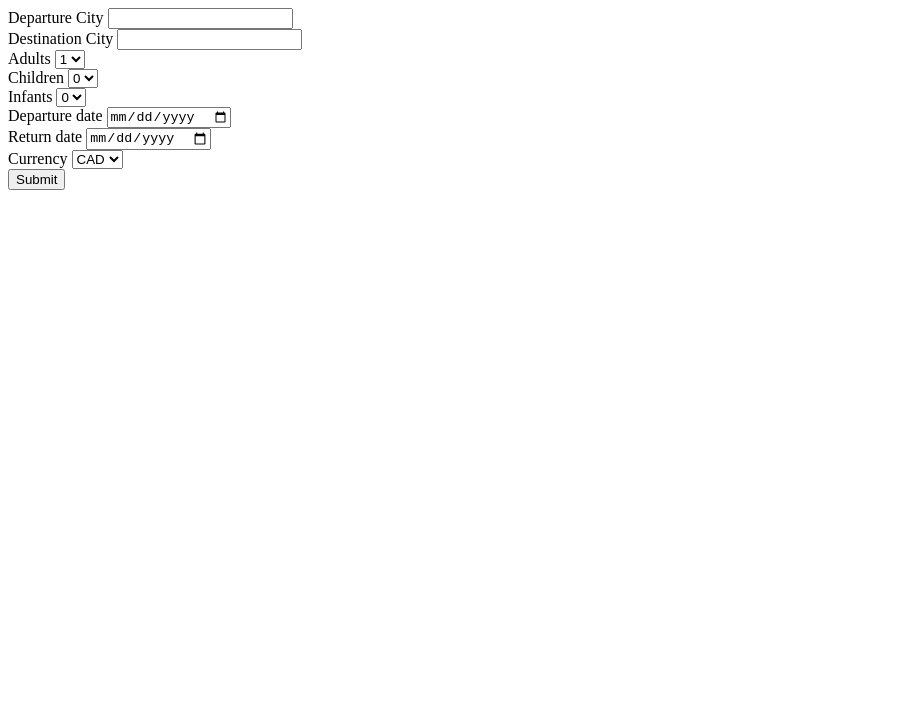
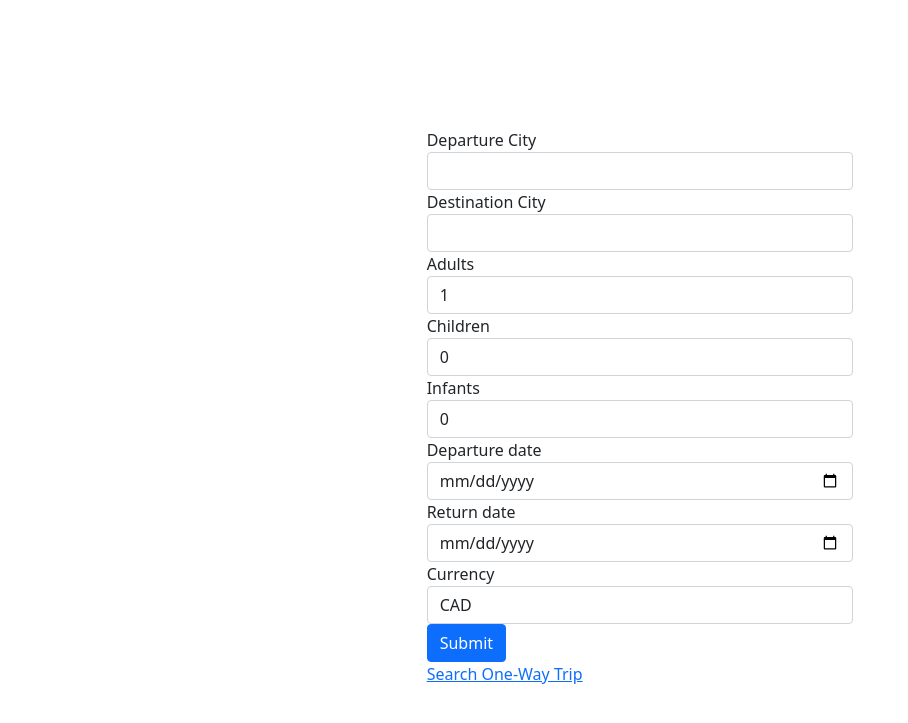
Before and after one commit to ChrisHuynh333/flight-deals, a Flask app: the page made by main.py in a window 1280 px wide. Shown: the top 723 px of the page, without its empty margins (0-908 px from the left). Run offline with Flask 2, Linux system fonts and the light colour scheme; some libraries are stand-ins or nearby versions.

Commit message:
Add additional navigation and start styling

```diff
--- a/main.py
+++ b/main.py
@@ -105,7 +105,7 @@ def trip_search(trip_type):
                     continue
         return render_template("flight_info.html", most_direct_flight=most_direct_flight, cheapest_flight=cheapest_flight, no_flights_message=no_flights_message,
                                trip_type="one_way")
-    return render_template("one_way_trip_search.html", form=form)
+    return render_template("one_way_trip_search.html", form=form, trip_type=trip_type)
 
 if __name__ == "__main__":
     app.run(host='0.0.0.0', port=5000)
--- /dev/null
+++ b/static/styles.css
@@ -0,0 +1,3 @@
+.forms-container {
+    padding: 10% 25% 0 25%;
+}
--- a/templates/flight_info.html
+++ b/templates/flight_info.html
@@ -203,7 +203,6 @@
             <p>Layover Time: {{ most_direct_flight["layover_time"][x] }}</p>
             {% endif %}
             <br>
-
             {% endfor %}
           </div>
         </div>
@@ -211,5 +210,6 @@
       {% endif %}
     </div>
   {% endif %}
+  <a href="{{ url_for('home') }}">Search for another flight</a>
 </div>
 {% endblock %}
--- a/templates/one_way_trip_search.html
+++ b/templates/one_way_trip_search.html
@@ -1,11 +1,8 @@
-<!DOCTYPE html>
-<html lang="en">
-<head>
-    <meta charset="UTF-8">
-    <title>Title</title>
-</head>
-<body>
+{% extends "base.html" %}
+
+{% block content %}
 {% import "bootstrap/wtf.html" as wtf %}
+    <div class="container-fluid forms-container">
         {% with messages = get_flashed_messages() %}
             {% if messages %}
               {% for message in messages %}
@@ -13,8 +10,14 @@
               {% endfor %}
             {% endif %}
         {% endwith %}
-    <div class="col-lg-8 col-md-10 mx-auto content">
+        <div class="col-lg-8 col-md-10 mx-auto">
             {{ wtf.quick_form(form, novalidate=True, button_map={"submit": "primary"}) }}
+            {% if trip_type == "oneway" %}
+            <a href="{{ url_for('trip_search', trip_type='round') }}">Search Round Trip</a>
+            {% else %}
+            <a href="{{ url_for('trip_search', trip_type='oneway') }}">Search One-Way Trip</a>
+            {% endif %}
         </div>
-</body>
-</html>
+    </div>
+
+{% endblock %}
```
Lines whose indentation alone changed are shown as unchanged.
